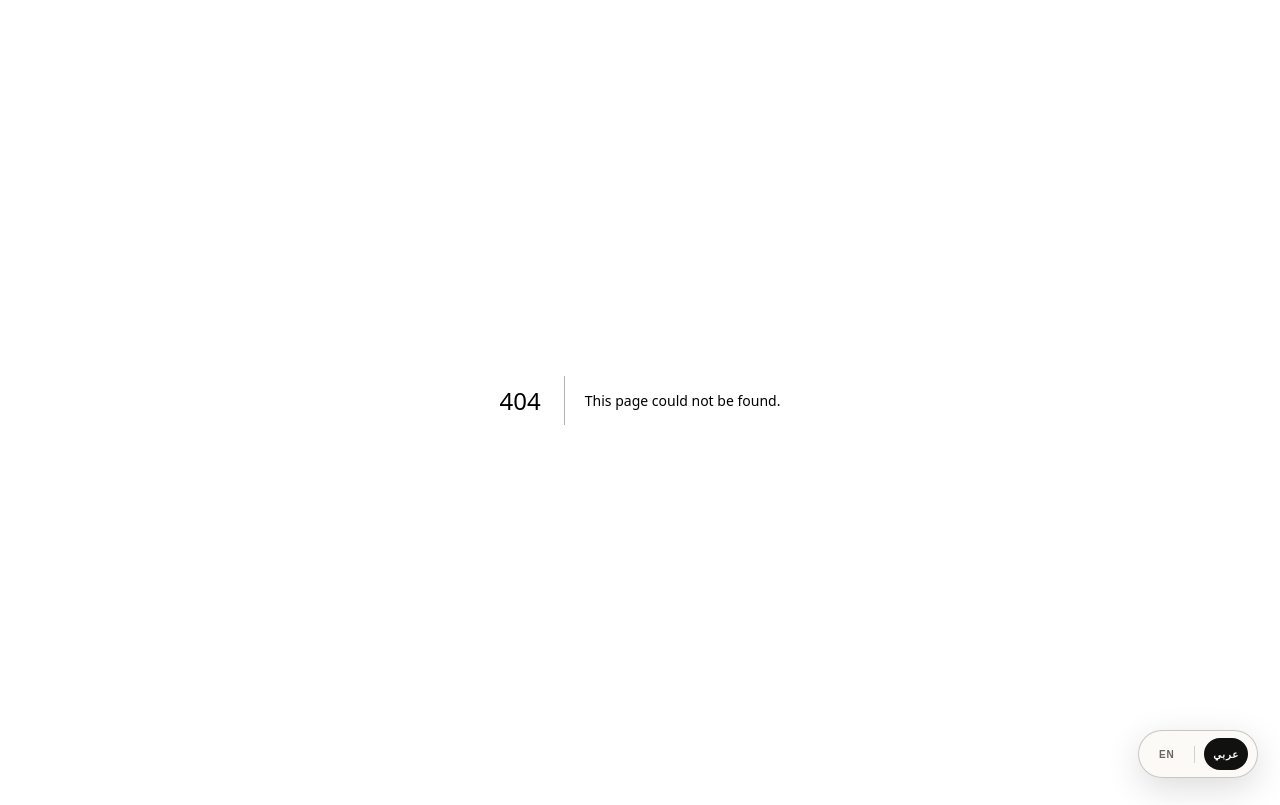
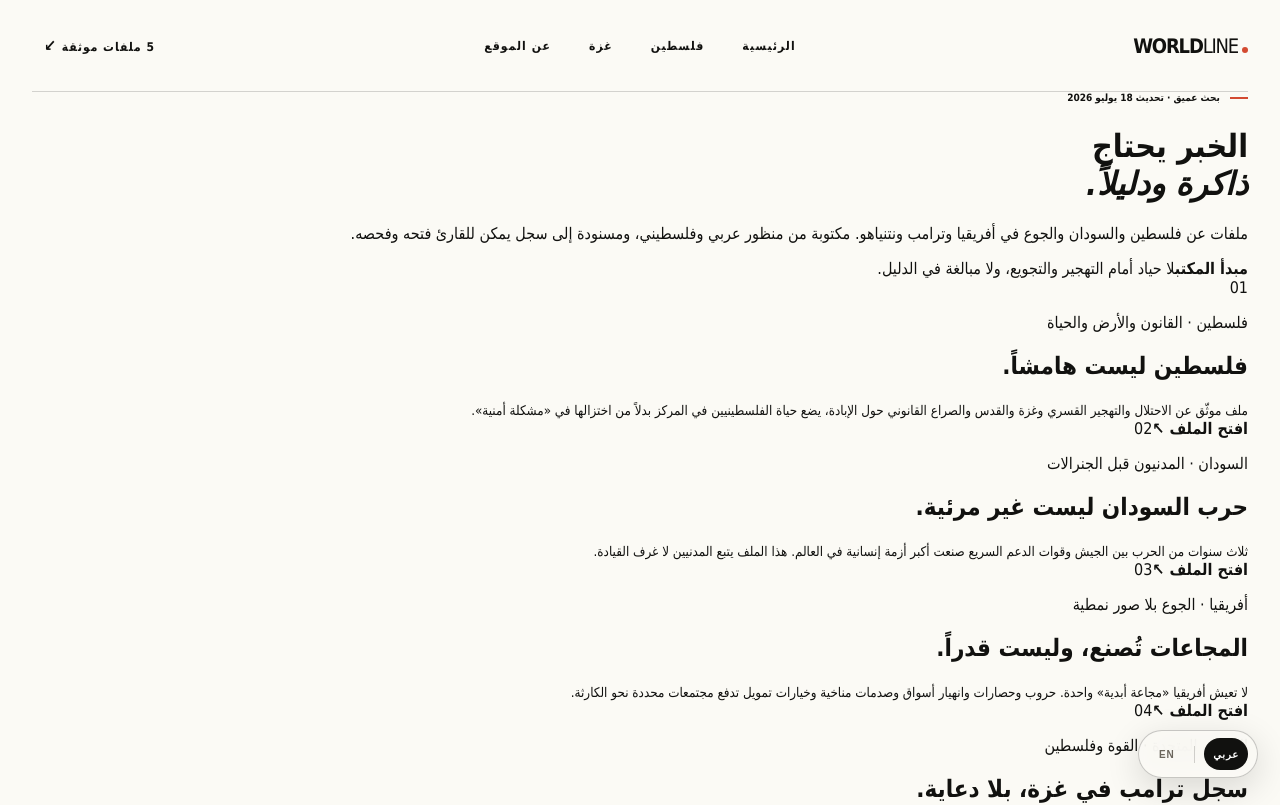
Before and after one commit to YYHomr/openworld, a Next.js app: page /ar/research in a window 1280 px wide. Before the commit this address had no page. Shown: the top 805 px of the page. Built offline with nearby package versions, Linux system fonts and the light colour scheme.

Commit message:
Add Arabic research desk

```diff
--- /dev/null
+++ b/app/ar/research/page.tsx
@@ -0,0 +1,11 @@
+import type { Metadata } from "next";
+import ResearchHub from "../../components/ResearchHub";
+
+export const metadata: Metadata = {
+  title: "مكتب الأبحاث — وورلدلاين",
+  description: "ملفات موثقة عن فلسطين والسودان والجوع في أفريقيا وترامب ونتنياهو من منظور عربي فلسطيني.",
+};
+
+export default function ArabicResearchPage() {
+  return <ResearchHub lang="ar" />;
+}
```
